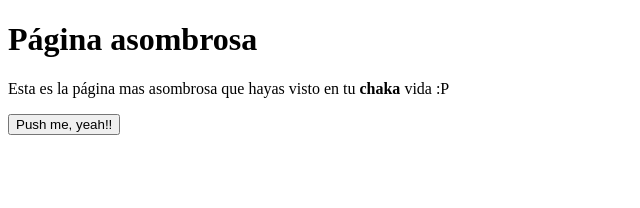
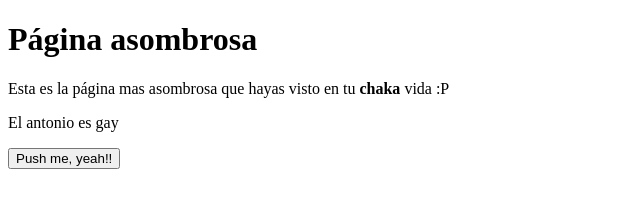
Before and after one commit to urielgm/paw, a website: page static/index.html in a window 1280 px wide. Shown: the whole page, without its empty margins (0-640 px from the left). Drawn offline with Linux system fonts and the light colour scheme.

Commit message:
Se agrego la funcionalidad de nodemon

```diff
--- a/package.json
+++ b/package.json
@@ -5,7 +5,7 @@
   "main": "server.js",
   "scripts": {
     "test": "echo \"Error: no test specified\" && exit 1",
-    "start": "node server.js"
+    "start": "nodemon server.js"
   },
   "repository": {
     "type": "git",
@@ -21,5 +21,8 @@
   "license": "ISC",
   "dependencies": {
     "colors": "^1.1.2"
+  },
+  "devDependencies": {
+    "nodemon": "^1.11.0"
   }
 }
--- a/server.js
+++ b/server.js
@@ -9,6 +9,7 @@ colors.setTheme({
 });
 
 var server = http.createServer(function(req, res){
+    //console.log(`> Recurso solicitado> ${req.url}`);
     fs.readFile('./static/index.html','utf8',function(err, content){
         if(err){
             //Hubo error
--- a/static/index.html
+++ b/static/index.html
@@ -9,6 +9,7 @@
     <p>
         Esta es la página mas asombrosa que hayas visto en tu <strong>chaka</strong> vida :P
     </p>
+    <p>El antonio es gay</p>
     <p>
         <button onClick="saludar()">
             Push me, yeah!!
```
